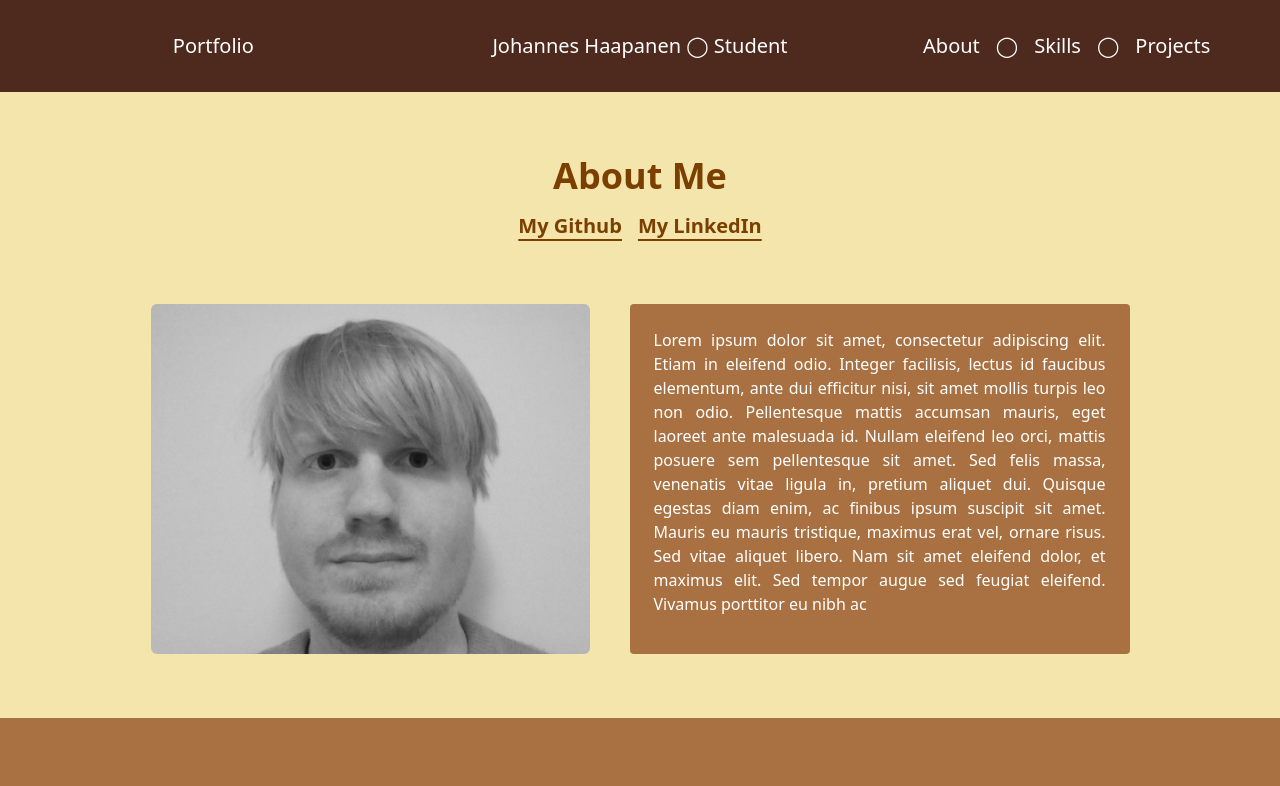
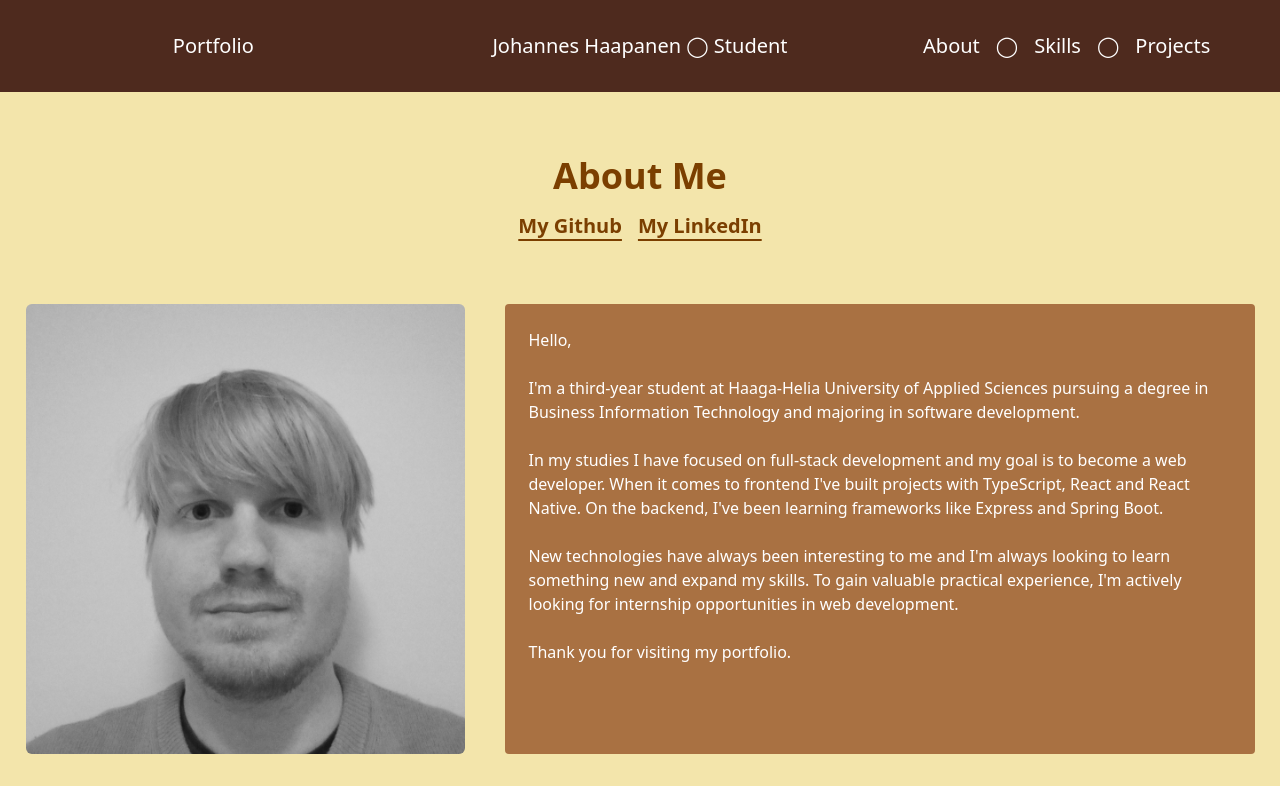
Before and after one commit to joakha/joakha.github.io, a React (Vite) app: page / in a window 1280 px wide. Shown: the top 786 px of the page. Built offline with nearby package versions, Linux system fonts and the light colour scheme.

Commit message:
introduction text

```diff
--- a/src/components/About.jsx
+++ b/src/components/About.jsx
@@ -19,12 +19,12 @@ const About = () => {
                 </div>
             </div>
 
-            <div className="flex flex-col items-center lg:flex-row lg:justify-center gap-10">
-                <div className="h-[350px] w-[325px] md:w-[375px] lg:w-[439px]">
+            <div className="flex flex-col items-center lg:flex-row lg:justify-center gap-10 px-4">
+                <div className="h-[400px] w-[325px] md:w-[375px] lg:h-[450px] lg:w-[439px]">
                     <img src={profilePic} className="rounded-md w-full h-full object-cover object-center" />
                 </div>
 
-                <div className="h-[350px] w-[325px] md:w-[375px] lg:w-[500px] bg-chocolate-light text-white text-justify p-6 overflow-auto rounded">
+                <div className="h-[675px] w-[325px] md:h-[575px] md:w-[375px] lg:h-[450px] lg:w-[750px] bg-chocolate-light whitespace-pre-line text-balance text-white p-6 rounded">
                     {lorem}
                 </div>
             </div>
--- a/src/components/SkillBox.jsx
+++ b/src/components/SkillBox.jsx
@@ -2,7 +2,7 @@ import Chiplet from "./Chiplet"
 
 const SkillBox = ({ skillsInfo }) => {
     return (
-        <div className="h-[300px] w-[325px] md:w-[375px] lg:w-[470px] bg-chocolate-milk text-white p-6 rounded flex-shrink-0">
+        <div className="h-[300px] w-[325px] md:w-[375px] lg:w-[470px] bg-chocolate-milk text-white p-6 rounded">
             <h2 className="text-center text-2xl mb-6">{skillsInfo.header}</h2>
             {skillsInfo.arrays.map((skillRow, index) => (
                 <div key={index} className="flex justify-center mb-4">
--- a/src/constants.js
+++ b/src/constants.js
@@ -7,8 +7,13 @@ import chocolate1 from "./assets/chocolate-1.jpeg"
 import chocolate2 from "./assets/chocolate-2.jpeg"
 import chocolate3 from "./assets/chocolate-3.jpeg"
 
-const lorem = "Lorem ipsum dolor sit amet, consectetur adipiscing elit. Etiam in eleifend odio. Integer facilisis, lectus id faucibus elementum, ante dui efficitur nisi, sit amet mollis turpis leo non odio. Pellentesque mattis accumsan mauris, eget laoreet ante malesuada id. Nullam eleifend leo orci, mattis posuere sem pellentesque sit amet. Sed felis massa, venenatis vitae ligula in, pretium aliquet dui. Quisque egestas diam enim, ac finibus ipsum suscipit sit amet. Mauris eu mauris tristique, maximus erat vel, ornare risus. Sed vitae aliquet libero. Nam sit amet eleifend dolor, et maximus elit. Sed tempor augue sed feugiat eleifend. Vivamus porttitor eu nibh ac"
-
+const lorem = "Hello,\n\n" +
+"I'm a third-year student at Haaga-Helia University of Applied Sciences pursuing a degree in Business Information Technology and majoring in software development.\n\n" +
+"In my studies I have focused on full-stack development and my goal is to become a web developer. When it comes to frontend I've built projects with TypeScript, React and React Native. " +
+"On the backend, I've been learning frameworks like Express and Spring Boot.\n\n" +
+"New technologies have always been interesting to me and I'm always looking to learn something new and expand my skills. " +
+"To gain valuable practical experience, I'm actively looking for internship opportunities in web development.\n\n" +
+"Thank you for visiting my portfolio."
 const projects = [
       {
     name: "Chocolate-Review",
```
